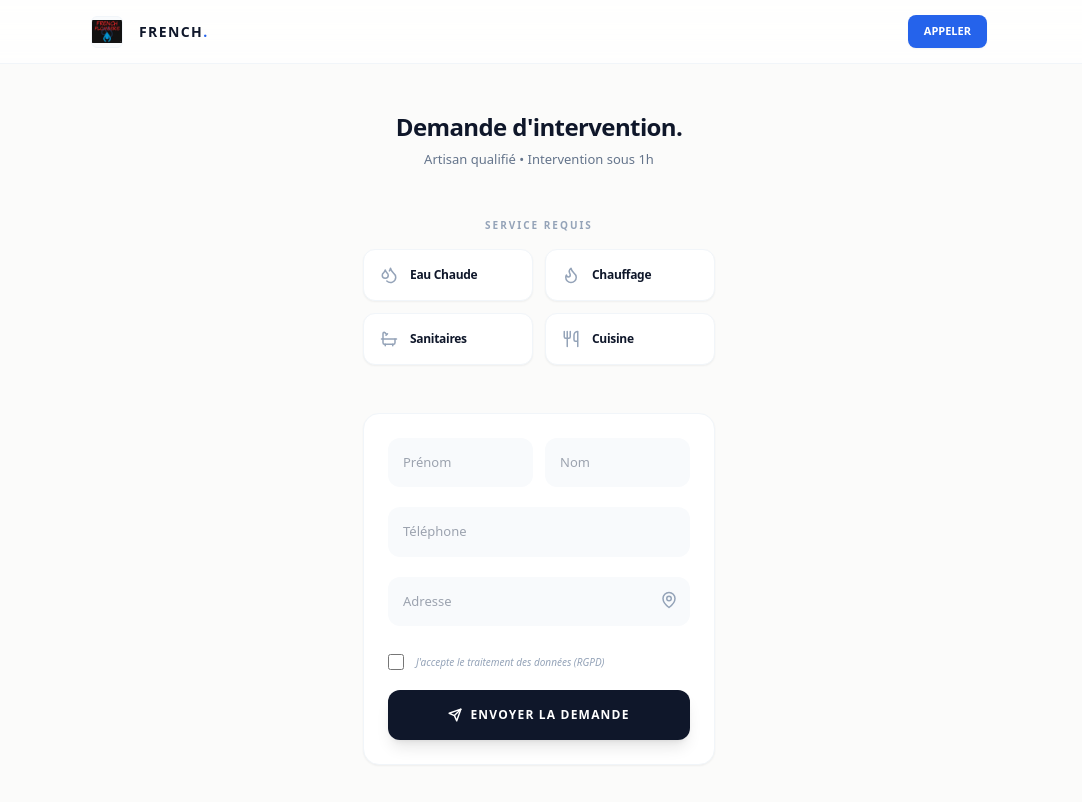
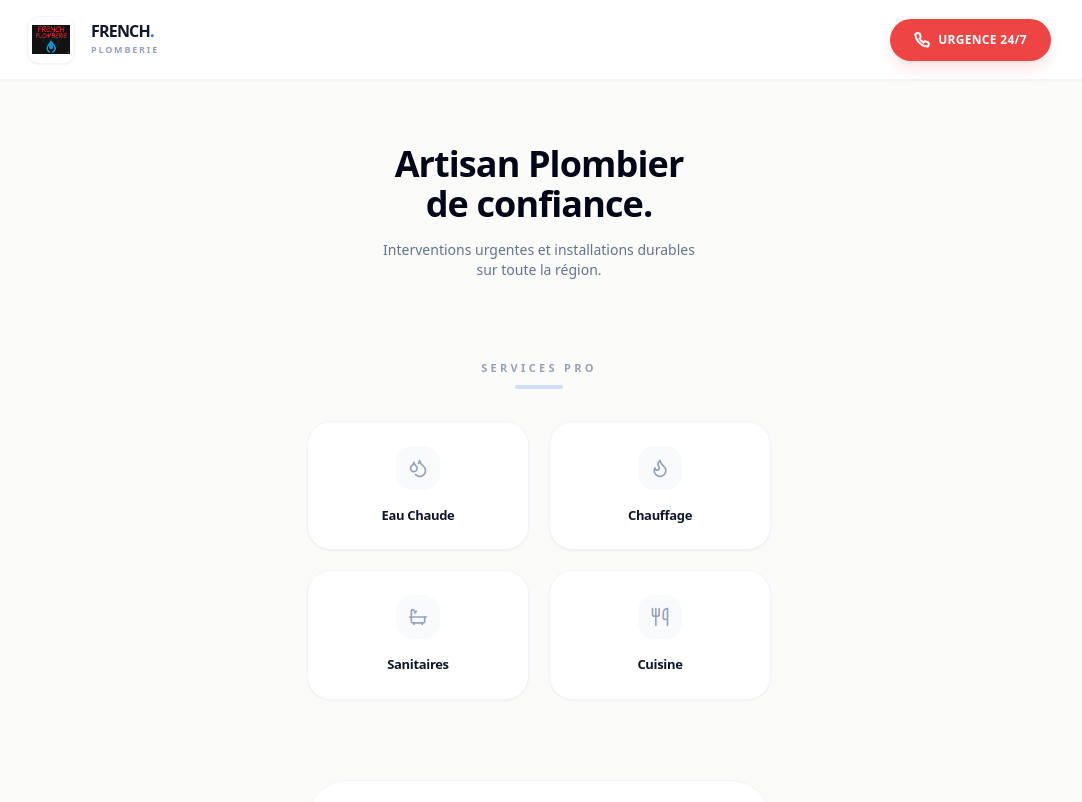
Before and after one commit to NicolasSendid/French-Plomberie, a Next.js app: page / in a window 1280 px wide. Shown: the top 802 px of the page, without its empty margins (101-1183 px from the left). Built offline with nearby package versions, Linux system fonts and the light colour scheme.

Commit message:
Update page.tsx

```diff
--- a/app/page.tsx
+++ b/app/page.tsx
@@ -20,10 +20,10 @@ export default function Home() {
   }, []);
 
   const prestationsList = [
-    { id: 'Eau Chaude', icon: <Droplets size={18} /> },
-    { id: 'Chauffage', icon: <Flame size={18} /> },
-    { id: 'Sanitaires', icon: <Bath size={18} /> },
-    { id: 'Cuisine', icon: <Utensils size={18} /> },
+    { id: 'Eau Chaude', icon: <Droplets size={20} /> },
+    { id: 'Chauffage', icon: <Flame size={20} /> },
+    { id: 'Sanitaires', icon: <Bath size={20} /> },
+    { id: 'Cuisine', icon: <Utensils size={20} /> },
   ];
 
   const togglePrestation = (id: string) => {
@@ -59,43 +59,54 @@ export default function Home() {
   };
 
   return (
-    <main className="min-h-screen bg-[#FBFBFA] pb-20 font-sans text-slate-900 antialiased">
+    <main className="min-h-screen bg-[#FBFBFA] pb-24 font-sans text-slate-900 antialiased">
 
-      {/* Header avec Logo Ultra-Contrôlé */}
-      <header className="sticky top-0 z-50 bg-white/80 backdrop-blur-xl border-b border-slate-100 px-6 h-16 flex items-center">
-        <div className="max-w-4xl mx-auto w-full flex justify-between items-center">
+      {/* HEADER : Plus haut et Logo plus grand */}
+      <header className="sticky top-0 z-50 bg-white/90 backdrop-blur-xl border-b border-slate-100 px-6 h-20 flex items-center shadow-sm">
+        <div className="max-w-5xl mx-auto w-full flex justify-between items-center">
 
           <div className="flex items-center gap-4">
-            {/* Conteneur de taille fixe absolue */}
-            <div style={{ width: '32px', height: '32px' }} className="flex-shrink-0 overflow-hidden rounded-md bg-slate-50 flex items-center justify-center border border-slate-100 relative">
+            {/* TAILLE LOGO : 48px - L'équilibre parfait */}
+            <div style={{ width: '48px', height: '48px' }} className="flex-shrink-0 overflow-hidden rounded-xl bg-white flex items-center justify-center border border-slate-100 shadow-sm relative">
               <img
                 src="/logo.png"
-                alt=""
-                style={{ width: '100%', height: '100%', objectFit: 'contain', display: 'block' }}
+                alt="French Plomberie"
+                style={{ width: '100%', height: '100%', objectFit: 'contain', padding: '4px' }}
                 onError={(e) => (e.currentTarget.style.display = 'none')}
               />
-              <Droplets className="text-blue-500 opacity-20 absolute" size={14} />
+              <Droplets className="text-blue-500 opacity-10 absolute" size={20} />
             </div>
-            <span className="font-bold text-sm tracking-widest uppercase">French<span className="text-blue-600">.</span></span>
+            <div className="flex flex-col">
+              <span className="font-black text-base tracking-tighter uppercase leading-none">French<span className="text-blue-600">.</span></span>
+              <span className="text-[9px] font-bold text-slate-400 tracking-[0.2em] uppercase mt-1">Plomberie</span>
+            </div>
           </div>
 
-          <a href="tel:0658908674" className="bg-blue-600 text-white px-4 py-2 rounded-lg font-bold text-[11px] shadow-sm active:scale-95 transition-transform">
-            APPELER
+          <a href="tel:0658908674" className="bg-red-500 hover:bg-red-600 text-white px-6 py-3 rounded-full flex items-center gap-2 font-bold transition-all active:scale-95 text-[12px] shadow-lg shadow-red-100">
+            <Phone size={16} strokeWidth={3} />
+            <span className="hidden sm:inline tracking-wide">URGENCE 24/7</span>
+            <span className="sm:hidden tracking-wide">APPELER</span>
           </a>
         </div>
       </header>
 
-      {/* Contenu Centré - Largeur Smartphone même sur PC pour le style Premium */}
-      <div className="max-w-[400px] mx-auto px-6 mt-12 space-y-12">
+      {/* CONTENU : Marges augmentées (mt-20 et space-y-20) */}
+      <div className="max-w-lg mx-auto px-6 mt-16 space-y-20">
 
-        <section className="space-y-2 text-center">
-          <h2 className="text-2xl font-extrabold tracking-tight text-slate-900 leading-tight">Demande d'intervention.</h2>
-          <p className="text-slate-500 text-[13px] font-medium">Artisan qualifié • Intervention sous 1h</p>
+        {/* HERO SECTION */}
+        <section className="text-center space-y-4">
+          <h2 className="text-3xl md:text-4xl font-extrabold tracking-tight text-slate-950 leading-tight">Artisan Plombier<br/>de confiance.</h2>
+          <p className="text-slate-500 text-sm font-medium max-w-xs mx-auto">Interventions urgentes et installations durables sur toute la région.</p>
         </section>
 
-        <section className="space-y-4">
-          <h3 className="text-[10px] text-slate-400 font-bold uppercase tracking-[0.2em] text-center">Service requis</h3>
-          <div className="grid grid-cols-2 gap-3">
+        {/* PRESTATIONS : Plus d'espace et cartes plus confortables */}
+        <section className="space-y-8">
+          <div className="flex flex-col items-center gap-2">
+            <h3 className="text-[11px] text-slate-400 font-bold uppercase tracking-[0.3em]">Services Pro</h3>
+            <div className="w-12 h-1 bg-blue-600 rounded-full opacity-20"></div>
+          </div>
+
+          <div className="grid grid-cols-2 gap-5">
             {prestationsList.map((p) => {
               const active = formData.prestations.includes(p.id);
               return (
@@ -103,53 +114,64 @@ export default function Home() {
                   key={p.id}
                   type="button"
                   onClick={() => togglePrestation(p.id)}
-                  className={`p-4 rounded-xl border transition-all duration-200 flex items-center gap-3 relative ${
-                    active ? 'border-blue-600 bg-blue-50/50 ring-1 ring-blue-100' : 'bg-white border-slate-100 hover:border-slate-200 shadow-sm'
+                  className={`p-6 rounded-3xl border transition-all duration-300 flex flex-col items-center text-center gap-4 relative ${
+                    active ? 'border-blue-600 bg-blue-50/50 ring-2 ring-blue-100' : 'bg-white border-slate-100 hover:border-blue-200 shadow-sm'
                   }`}
                 >
-                  <div className={`${active ? 'text-blue-600' : 'text-slate-400'}`}>
+                  <div className={`p-3 rounded-2xl ${active ? 'bg-blue-600 text-white shadow-md' : 'bg-slate-50 text-slate-400'}`}>
                     {p.icon}
                   </div>
-                  <span className="font-bold text-[12px] tracking-tight">{p.id}</span>
-                  {active && <div className="absolute top-2 right-2 w-1.5 h-1.5 bg-blue-600 rounded-full" />}
+                  <span className="font-bold text-[13px] tracking-tight">{p.id}</span>
+                  {active && <Check size={16} strokeWidth={4} className="absolute top-4 right-4 text-blue-600" />}
                 </button>
               );
             })}
           </div>
         </section>
 
-        <section className="bg-white p-6 rounded-2xl shadow-sm border border-slate-100 space-y-5">
-          <div className="grid grid-cols-2 gap-3">
-            <input required placeholder="Prénom" className="w-full p-3.5 bg-slate-50 rounded-xl border border-transparent focus:border-blue-400 focus:bg-white transition-all outline-none text-[13px]"
+        {/* FORMULAIRE : Isolé avec plus d'espace autour */}
+        <section className="bg-white p-8 md:p-10 rounded-[2.5rem] shadow-xl shadow-slate-200/40 border border-slate-100 space-y-8">
+          <div className="space-y-2">
+             <h3 className="text-2xl font-black text-slate-900 tracking-tight">Intervention sous 1h.</h3>
+             <p className="text-slate-400 text-xs font-medium uppercase tracking-widest">Remplissez vos coordonnées</p>
+          </div>
+
+          <div className="space-y-5">
+            <div className="grid grid-cols-2 gap-4">
+              <input required placeholder="Prénom" className="w-full p-4 bg-slate-50 rounded-2xl border-none focus:ring-2 focus:ring-blue-100 transition-all outline-none text-[14px] font-medium"
                 value={formData.prenom} onChange={e => setFormData({...formData, prenom: e.target.value})} />
-            <input required placeholder="Nom" className="w-full p-3.5 bg-slate-50 rounded-xl border border-transparent focus:border-blue-400 focus:bg-white transition-all outline-none text-[13px]"
+              <input required placeholder="Nom" className="w-full p-4 bg-slate-50 rounded-2xl border-none focus:ring-2 focus:ring-blue-100 transition-all outline-none text-[14px] font-medium"
                 value={formData.nom} onChange={e => setFormData({...formData, nom: e.target.value})} />
             </div>
 
-          <input required type="tel" placeholder="Téléphone" className="w-full p-3.5 bg-slate-50 rounded-xl border border-transparent focus:border-blue-400 focus:bg-white transition-all outline-none text-[13px]"
+            <input required type="tel" placeholder="Téléphone mobile" className="w-full p-4 bg-slate-50 rounded-2xl border-none focus:ring-2 focus:ring-blue-100 transition-all outline-none text-[14px] font-medium"
               value={formData.tel} onChange={e => setFormData({...formData, tel: e.target.value})} />
 
-          <div className="relative">
-            <input required placeholder="Adresse" className="w-full p-3.5 bg-slate-50 rounded-xl border border-transparent focus:border-blue-400 focus:bg-white transition-all outline-none pr-12 text-[13px]"
+            <div className="relative group">
+              <input required placeholder="Adresse précise" className="w-full p-4 bg-slate-50 rounded-2xl border-none focus:ring-2 focus:ring-blue-100 transition-all outline-none pr-14 text-[14px] font-medium"
                 value={formData.adresse} onChange={e => setFormData({...formData, adresse: e.target.value})} />
-            <button type="button" onClick={getGPS} className="absolute right-3 top-3.5 text-slate-400 hover:text-blue-600">
-              <MapPin size={18} strokeWidth={2}/>
+              <button type="button" onClick={getGPS} className="absolute right-2 top-2 p-2.5 bg-white shadow-sm rounded-xl text-slate-400 hover:text-blue-600 transition-colors">
+                <MapPin size={20} strokeWidth={2}/>
               </button>
             </div>
 
-          <label className="flex items-center gap-3 cursor-pointer pt-2">
+            <label className="flex items-start gap-3 cursor-pointer pt-4 group">
               <input type="checkbox" required checked={formData.rgpd} onChange={e => setFormData({...formData, rgpd: e.target.checked})}
-              className="w-4 h-4 rounded border-slate-300 text-blue-600 focus:ring-blue-400" />
-            <span className="text-[10px] text-slate-400 font-medium italic">J'accepte le traitement des données (RGPD)</span>
+                className="w-5 h-5 mt-0.5 rounded border-slate-300 text-blue-600 focus:ring-blue-400" />
+              <span className="text-[11px] leading-relaxed text-slate-500 font-medium group-hover:text-slate-800 transition-colors">
+                J'autorise French Plomberie à traiter mes données pour cette intervention.
+              </span>
             </label>
 
-          <button type="submit" className="w-full bg-slate-900 hover:bg-black text-white font-bold py-4 rounded-xl shadow-lg transition-all active:scale-[0.98] flex items-center justify-center gap-2 text-[12px] tracking-widest uppercase mt-2">
-            <Send size={14} strokeWidth={2.5} /> Envoyer la demande
+            <button type="submit" className="w-full bg-slate-900 hover:bg-black text-white font-extrabold py-5 rounded-2xl shadow-xl shadow-slate-200 transition-all active:scale-[0.98] flex items-center justify-center gap-3 text-[13px] tracking-[0.2em] uppercase mt-4">
+              <Send size={16} strokeWidth={2.5} /> Envoyer la demande
             </button>
+          </div>
         </section>
 
+        {/* FOOTER */}
         <footer className="text-center pt-4">
-          <p className="text-slate-300 text-[9px] font-bold tracking-[0.4em] uppercase">Artisan Qualifié • 2024</p>
+          <p className="text-slate-300 text-[10px] font-bold tracking-[0.5em] uppercase">Artisan Qualifié • 2024</p>
         </footer>
       </div>
     </main>
```
Lines whose indentation alone changed are shown as unchanged.
